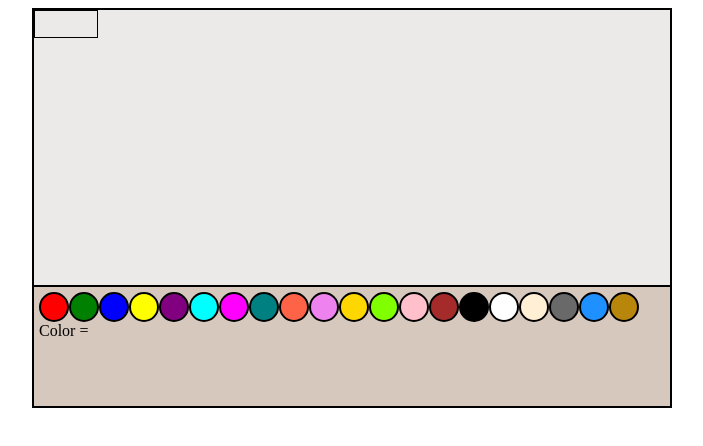
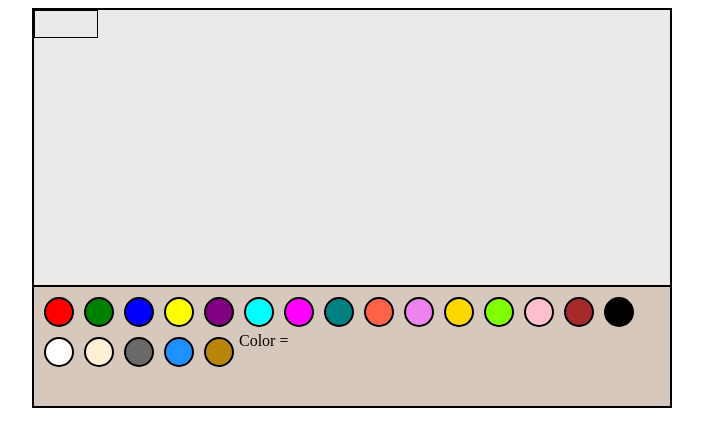
Before and after one commit to gSchool/pixel-art-maker, a plain HTML site: page index.html in a window 1280 px wide. Shown: the whole page, without its empty margins (288-991 px from the left). Drawn offline with Linux system fonts and the light colour scheme.

Commit message:
adds more styling

```diff
--- a/style.css
+++ b/style.css
@@ -25,6 +25,7 @@
 
 .colorRed {
   background-color: red;
+  visibility: visible;
 }
 
 .colorGreen {
@@ -108,6 +109,7 @@
 }
 
 .commonStyle {
+  margin: 5px;
   width: 30px;
   height: 30px;
   border: 2px solid black;
```
